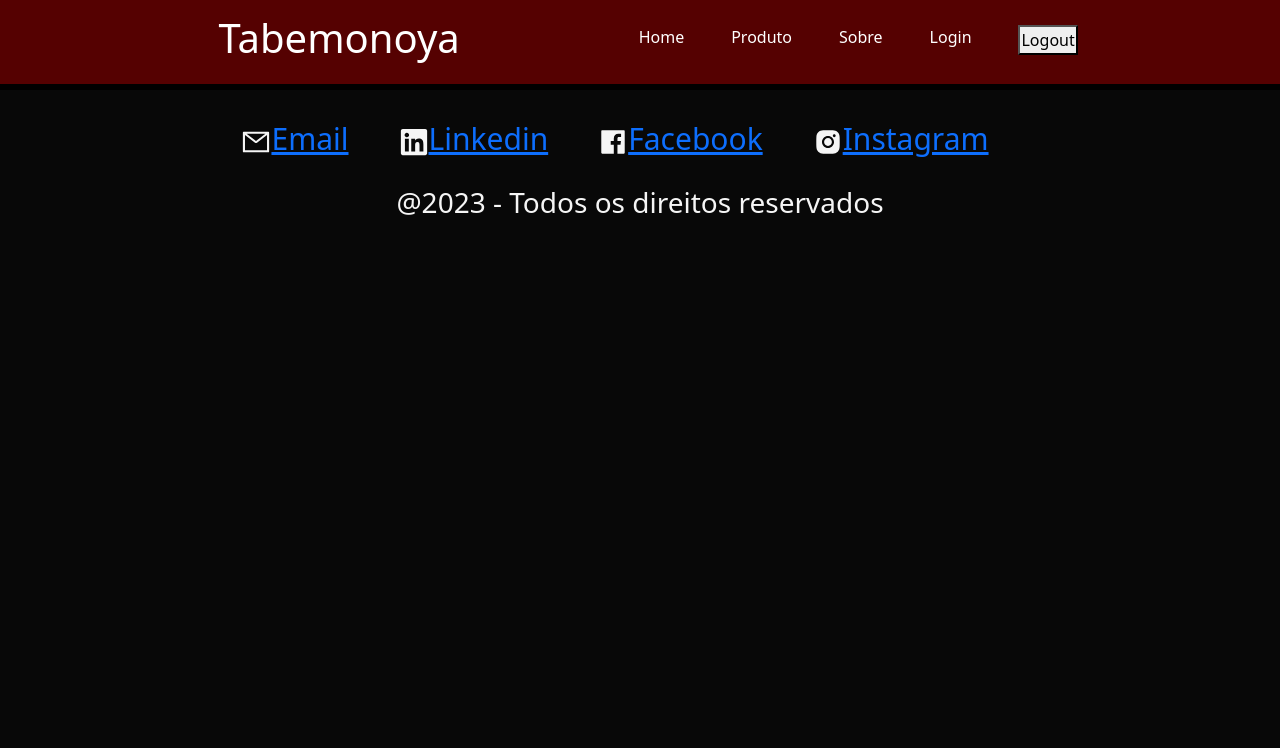
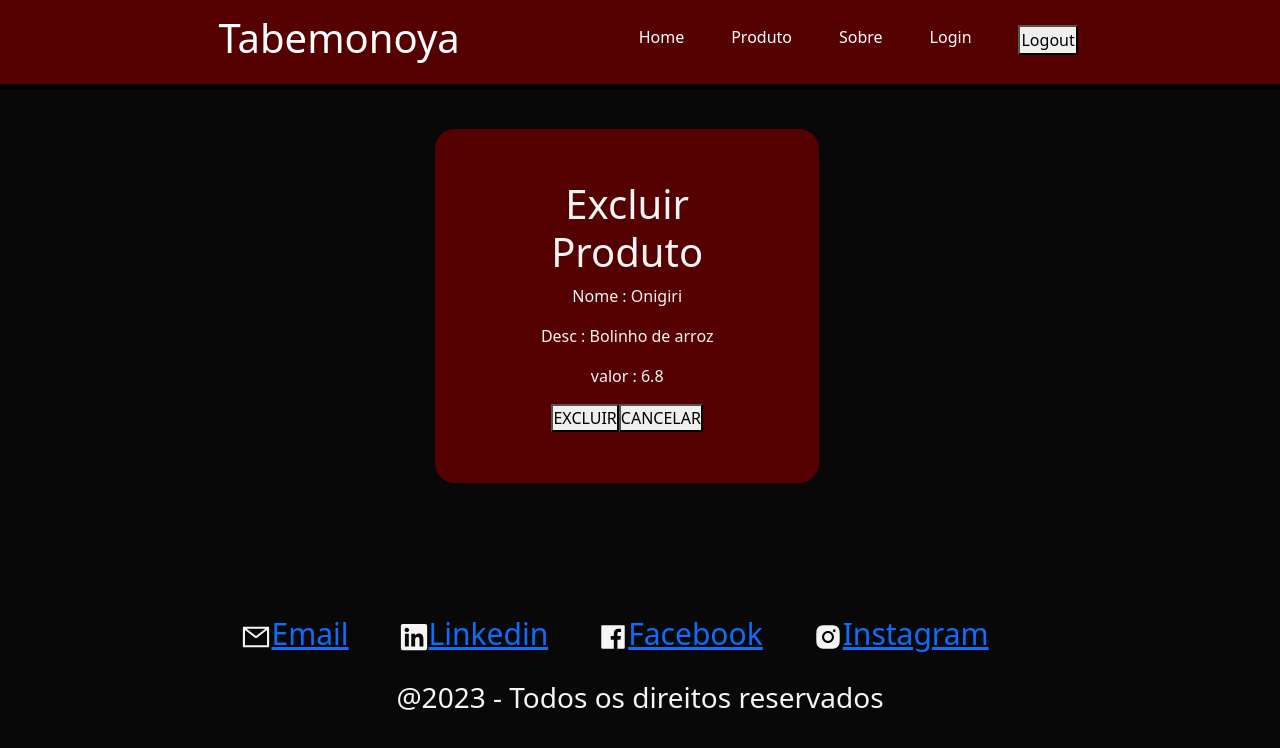
Before and after one commit to VinhaCityCp2/Cp6_Web, a React (Vite) app: page /excluir/produtos/1 in a window 1280 px wide. Shown: the top 748 px of the page. Built offline with nearby package versions, Linux system fonts and the light colour scheme.

Commit message:
quarta versão

```diff
--- a/src/main.jsx
+++ b/src/main.jsx
@@ -9,7 +9,7 @@ import Sobre from './routes/Sobre.jsx';
 import Error from './routes/Error.jsx';
 import ExcluirProduto from './routes/ExcluirProduto.jsx';
 import EditarProduto from './routes/EditarProduto.jsx';
-
+import InserirProduto from './routes/InserirProduto.jsx';
 
 
   const router = createBrowserRouter([
@@ -28,6 +28,7 @@ import EditarProduto from './routes/EditarProduto.jsx';
         {path: '/editar/produtos/:id', element: <EditarProduto /> },
         {path: '/excluir/produtos/:id', element: <ExcluirProduto /> },
 
+
       ]
 
     }
--- /dev/null
+++ b/src/routes/EditarProduto.css
@@ -0,0 +1,29 @@
+.editar_geral{
+    max-width: 30%;
+    display: flex;
+    flex-direction: column;
+    text-align: center;
+    margin-left: 35%;
+    background-color: rgb(85, 1, 1);
+    padding: 4%;
+    margin-top: 3%;
+    border-radius: 20px;
+    margin-bottom: 2%;
+}
+.titulo_editar{
+    color: white;
+    margin-bottom: 4%;
+}
+legend{
+    color: white;
+}
+
+input{
+    color: rgb(0, 0, 0);
+
+
+}
+label{
+    color: whitesmoke;
+    margin-top: 10px;
+}
--- a/src/routes/EditarProduto.jsx
+++ b/src/routes/EditarProduto.jsx
@@ -1,7 +1,7 @@
 import { useNavigate, useParams } from 'react-router-dom';
 import { ListaProdutos } from '../components/ListaProdutos';
 import { useState } from 'react';
-
+import './EditarProduto.css'
 
 
 
@@ -10,14 +10,13 @@ export default function EditarProduto() {
     const { id } = useParams ();
     const navigate = useNavigate();
 
-    const recProdutoListaByid = ListaProdutos
-    FileSystemEntry((item) => item.id == id);
+    const recProdutoListaByid = ListaProdutos.filter((item) => item.id == id);
 
     const[produto, setProduto] =useState({
-        id: recProdutoListaById[0].id,
-        nome: recProdutoListaById[0].nome,
-        desc: recProdutoListaById[0].desc,
-        valor: recProdutoListaById[0].valor,
+        id: recProdutoListaByid[0].id,
+        nome: recProdutoListaByid[0].nome,
+        desc: recProdutoListaByid[0].desc,
+        valor: recProdutoListaByid[0].valor,
     });
 
     const handleSubmit = (event) =>{
@@ -41,9 +40,11 @@ export default function EditarProduto() {
 
 
   return (
-    <section >
+    <section className='editar_geral'>
+      <div className='titulo_editar'>
         <h1 >EDITAR PRODUTOS</h1>
-
+      </div>
+      <div>
         <form onSubmit={handleSubmit}>
           <fieldset>
             <legend>PRODUTO SELECIONADO</legend>
@@ -88,11 +89,12 @@ export default function EditarProduto() {
                 onChange={handleChange}
               />
             </div>
-        <div>
+            <div className='botao_editar'>
               <button type="subtmit" >EDITAR</button>
             </div>
           </fieldset>
         </form>
+      </div>
   </section>
   );
 }
--- /dev/null
+++ b/src/routes/ExcluirProduto.css
@@ -0,0 +1,12 @@
+.excluir_geral{
+    background-color: rgb(85, 1, 1);
+    width: 30%;
+    padding: 4%;
+    display: flex;
+    text-align: center;
+    color: whitesmoke;
+    margin-left: 34%;
+    margin-top: 3%;
+    margin-bottom: 8%;
+    border-radius: 20px;
+}
--- a/src/routes/ExcluirProduto.jsx
+++ b/src/routes/ExcluirProduto.jsx
@@ -1,9 +1,55 @@
-import { } from "react";
+import { useState } from 'react';
+import { useNavigate, useParams } from 'react-router-dom';
+import { ListaProdutos } from '../components/ListaProdutos';
+import './ExcluirProduto.css'
+
+
 export default function ExcluirProduto (){
 
-    return(
-        <>
+        const { id } = useParams();
+        const navigate = useNavigate();
 
-        </>
-    )
+        const recProdutoListaByid = ListaProdutos.filter((item) => item.id == id);
+
+        const [produto] = useState({
+          id: recProdutoListaByid[0].id,
+          nome: recProdutoListaByid[0].nome,
+          desc: recProdutoListaByid[0].desc,
+          valor: recProdutoListaByid[0].valor,
+        });
+
+        const handleExclude = (event) => {
+          event.preventDefault();
+          let indice;
+          ListaProdutos.forEach((item, index) => {
+            if (item.id == produto.id) {
+              indice = index;
+            }
+          });
+          ListaProdutos.splice(indice, 1);
+          navigate('/produtos');
+        };
+
+        return (
+          <section className='excluir_geral'>
+            <div className='container'>
+              <h1>Excluir Produto</h1>
+              <div>
+                <p>Nome : {produto.nome}</p>
+                <p>Desc : {produto.desc}</p>
+                <p>valor : {produto.valor}</p>
+              </div>
+              <div>
+
+                <button onClick={handleExclude} >
+                  EXCLUIR
+                </button>
+
+                <button onClick={() => navigate('/produtos')}>
+                  CANCELAR
+                </button>
+              </div>
+            </div>
+          </section>
+        );
 }
--- a/src/routes/Login.css
+++ b/src/routes/Login.css
@@ -3,7 +3,7 @@
     flex-direction: column;
     align-items: center;
     margin-top: 6%;
-    margin-bottom: 3%;
+    margin-bottom: 6%;
     text-align: center;
     color: whitesmoke;
     background-color: rgb(85, 1, 1);
--- a/src/routes/Login.jsx
+++ b/src/routes/Login.jsx
@@ -1,6 +1,9 @@
 import { useRef } from "react";
 import InserirProduto from "./InserirProduto";
 import "./Login.css";
+import EditarProduto from "./EditarProduto";
+import ExcluirProduto from "./ExcluirProduto"
+
 
 
 export default function Login (){
@@ -44,7 +47,8 @@ export default function Login (){
 
 
                 {getUser && getSenha ? (
-                    <InserirProduto />
+                    <Pedido />
+
 
                 ) : (
 
--- a/src/routes/Produtos.css
+++ b/src/routes/Produtos.css
@@ -11,3 +11,11 @@
     padding: 5%;
     border-radius: 20px;
 }
+
+.lista_de_produtos{
+    margin-bottom: 10%;
+    display: flex;
+    flex-direction: column;
+    align-items: center;
+    text-align: center;
+}
--- a/src/routes/Produtos.jsx
+++ b/src/routes/Produtos.jsx
@@ -4,6 +4,9 @@ import { GrFormEdit as EditarProduto } from 'react-icons/gr';
 import { RiDeleteBin2Fill as ExcluirProduto } from 'react-icons/ri';
 import {ListaProdutos} from '../components/ListaProdutos';
 import './Produtos.css'
+import InserirProduto from './InserirProduto';
+
+
 
 
 
@@ -12,8 +15,8 @@ export default function Produtos() {
   return (
     <>
       <section className='pedidos_geral'>
+        <div className='lista_de_produtos'>
             <h1>Lista de Produtos</h1>
-        <div>
             <table>
               <thead>
                 <tr>
@@ -35,12 +38,12 @@ export default function Produtos() {
                       {' '}
 
 
-                    <Link to={`/editar/produtos${item.id}`}>
+                      <Link to={`/editar/produtos/${item.id}`}>
                         <EditarProduto />
                       </Link>{' '}
 
 
-                    <Link to={`/excluir/produtos${item.id}`}>
+                      <Link to={`/excluir/produtos/${item.id}`}>
                         <ExcluirProduto />
                       </Link>{' '}
                     </td>
@@ -50,7 +53,12 @@ export default function Produtos() {
               </tbody>
             </table>
         </div>
+        <div className='Inserir_pedido_produtos'>
+          <InserirProduto/>
+        </div>
       </section>
+
+
     </>
   );
 }
```
Lines whose indentation alone changed are shown as unchanged.
